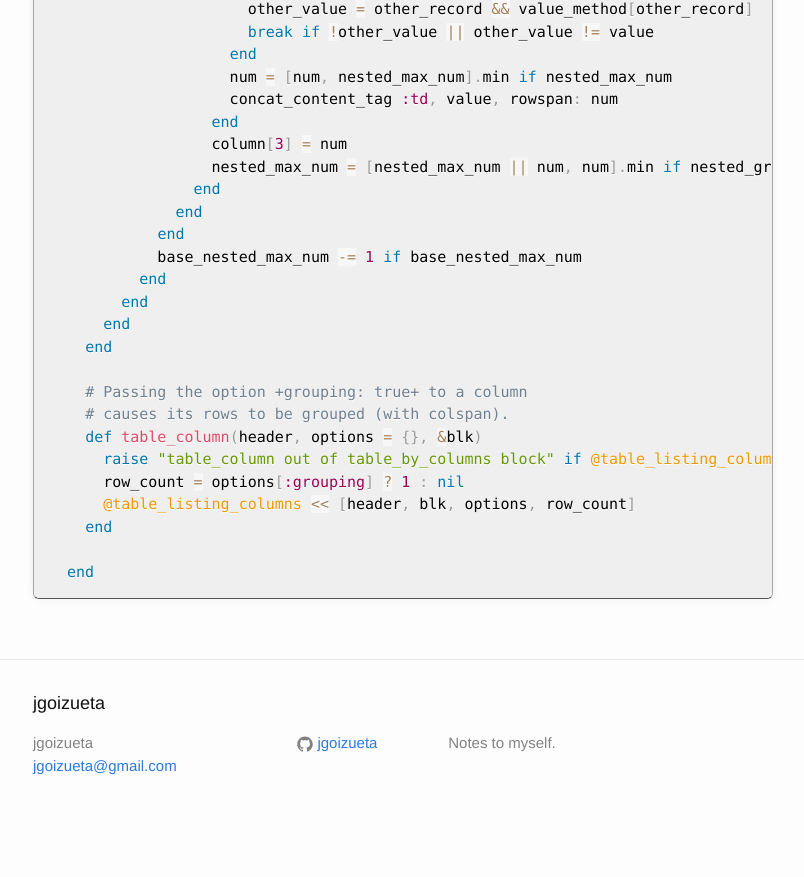
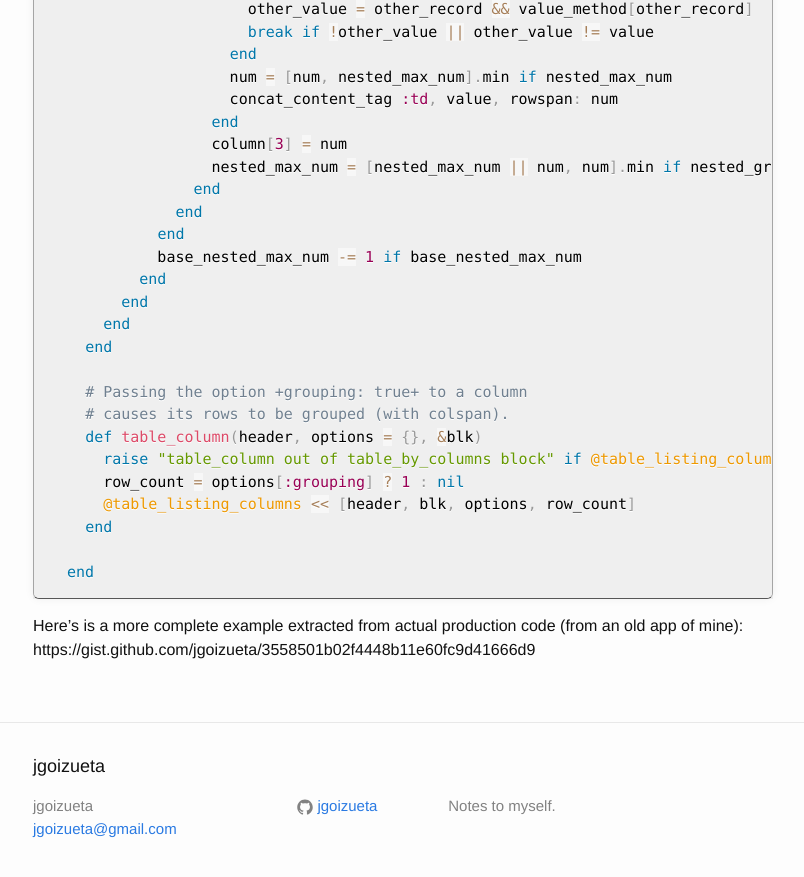
Before and after one commit to jgoizueta/jgoizueta.github.io, a Jekyll site: the page built from _posts/2015-06-14-table-helpers.markdown, in a window 1280 px wide and 900 px high, scrolled down 6179 px. Shown: the top 877 px of the window, without its empty margins (237-1041 px from the left). Built offline with Jekyll 4.4.1, drawn with Linux system fonts in a browser that asks for light colours; before the commit the page ends 7016 px from its top, so only the background shows below that.

Commit message:
Add link to more complete example

````diff
--- a/_posts/2015-06-14-table-helpers.markdown
+++ b/_posts/2015-06-14-table-helpers.markdown
@@ -294,3 +294,6 @@ module TableByColumnsHelper
 
   end
 ```
+
+Here's is a more complete example extracted from actual production code (from an old app of mine):
+https://gist.github.com/jgoizueta/3558501b02f4448b11e60fc9d41666d9
````
